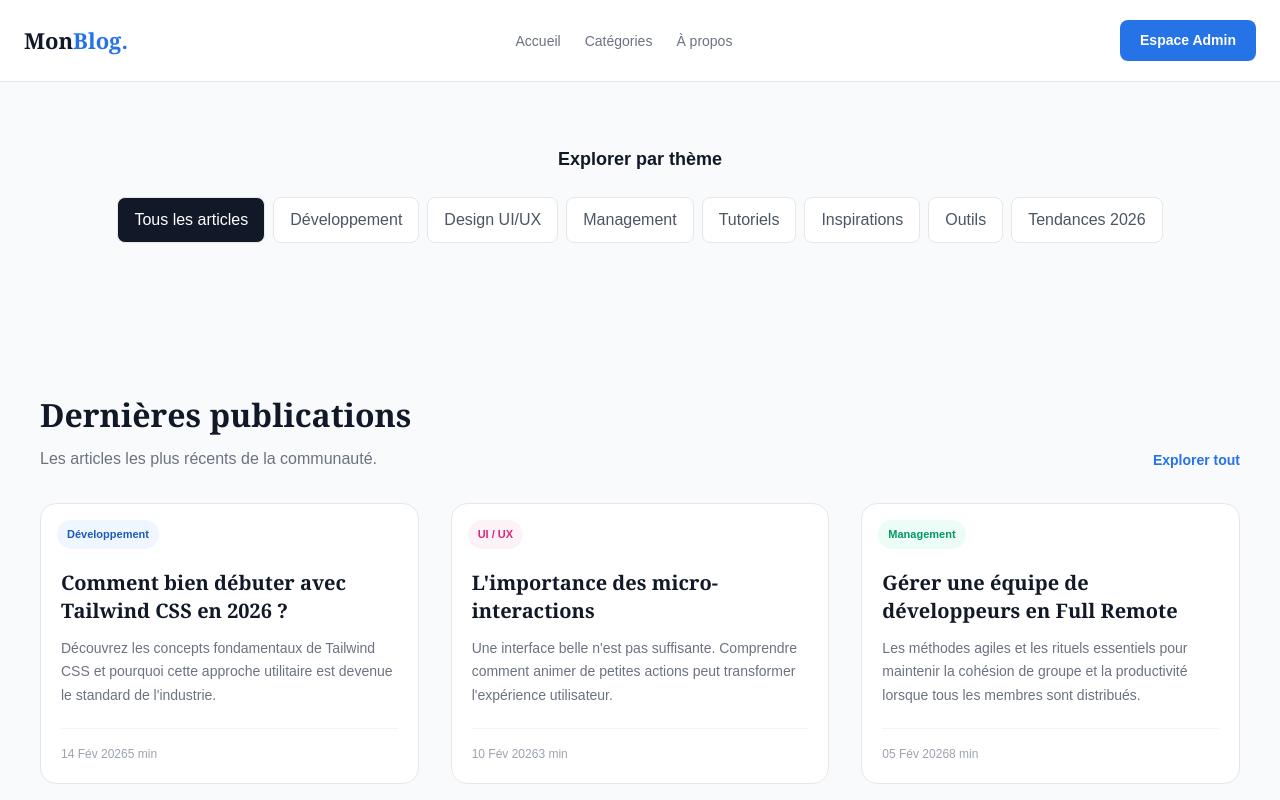
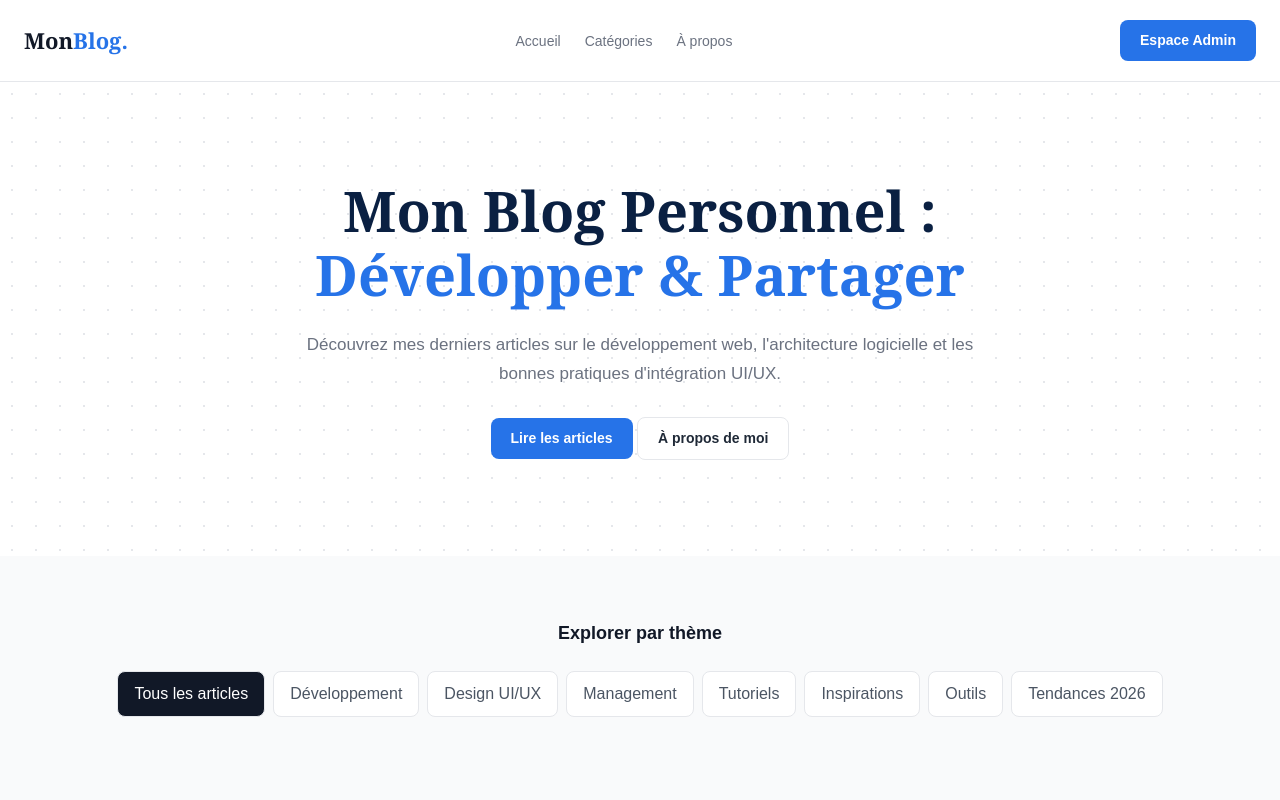
Before and after one commit to ayaalmaliqui-ai/Session-3, a plain HTML site: page Tutos/css/projet-blog-flexbox/css/css/index.html in a window 1280 px wide. Shown: the top 800 px of the page. Drawn offline with Linux system fonts and the light colour scheme.

Commit message:
projet-blog-flexbox

```diff
--- a/Tutos/css/projet-blog-flexbox/css/css/css/components.css
+++ b/Tutos/css/projet-blog-flexbox/css/css/css/components.css
@@ -83,3 +83,14 @@
     color: #059669;
     background: #ecfdf5;
 }
+.bouton-secondaire {
+    display: inline-block;
+    padding: 10px 20px;
+    color: #1f2937;
+    background: white;
+    border: 1px solid #e5e7eb;
+    border-radius: 8px;
+    font-size: 14px;
+    font-weight: 600;
+    text-align: center;
+}
--- a/Tutos/css/projet-blog-flexbox/css/css/css/pages.css
+++ b/Tutos/css/projet-blog-flexbox/css/css/css/pages.css
@@ -53,3 +53,36 @@
     display: flex;
     gap: 32px;
 }
+.banniere-accueil {
+    padding: 96px 24px;
+    text-align: center;
+    background: #ffffff;
+    background-image: radial-gradient(#e5e7eb 1px, transparent 1px);
+    background-size: 24px 24px;
+}
+
+.banniere-accueil h1 {
+    max-width: 850px;
+    margin: 0 auto;
+    color: #0a2042;
+    font-family: Georgia, serif;
+    font-size: 56px;
+    font-weight: 900;
+    line-height: 1.15;
+}
+
+.banniere-accueil h1 span {
+    color: #2673e8;
+}
+
+.banniere-accueil p {
+    max-width: 680px;
+    margin: 24px auto 0;
+    color: #6b7280;
+    font-size: 17px;
+    line-height: 1.7;
+}
+
+.actions-banniere {
+    margin-top: 28px;
+}
--- a/Tutos/css/projet-blog-flexbox/css/css/index.html
+++ b/Tutos/css/projet-blog-flexbox/css/css/index.html
@@ -23,6 +23,14 @@
             <a href="#" class="bouton-principal">Espace Admin</a>
         </nav>
     </header>
+      <section class="banniere-accueil">
+        <h1>Mon Blog Personnel :<br><span>Développer &amp; Partager</span></h1>
+        <p>Découvrez mes derniers articles sur le développement web, l'architecture logicielle et les bonnes pratiques d'intégration UI/UX.</p>
+        <div class="actions-banniere">
+            <a href="#articles" class="bouton-principal">Lire les articles</a>
+            <a href="#" class="bouton-secondaire">À propos de moi</a>
+        </div>
+    </section>
      <section class="filtre-categories">
         <h2>Explorer par thème</h2>
         <div class="liste-filtres">
```
